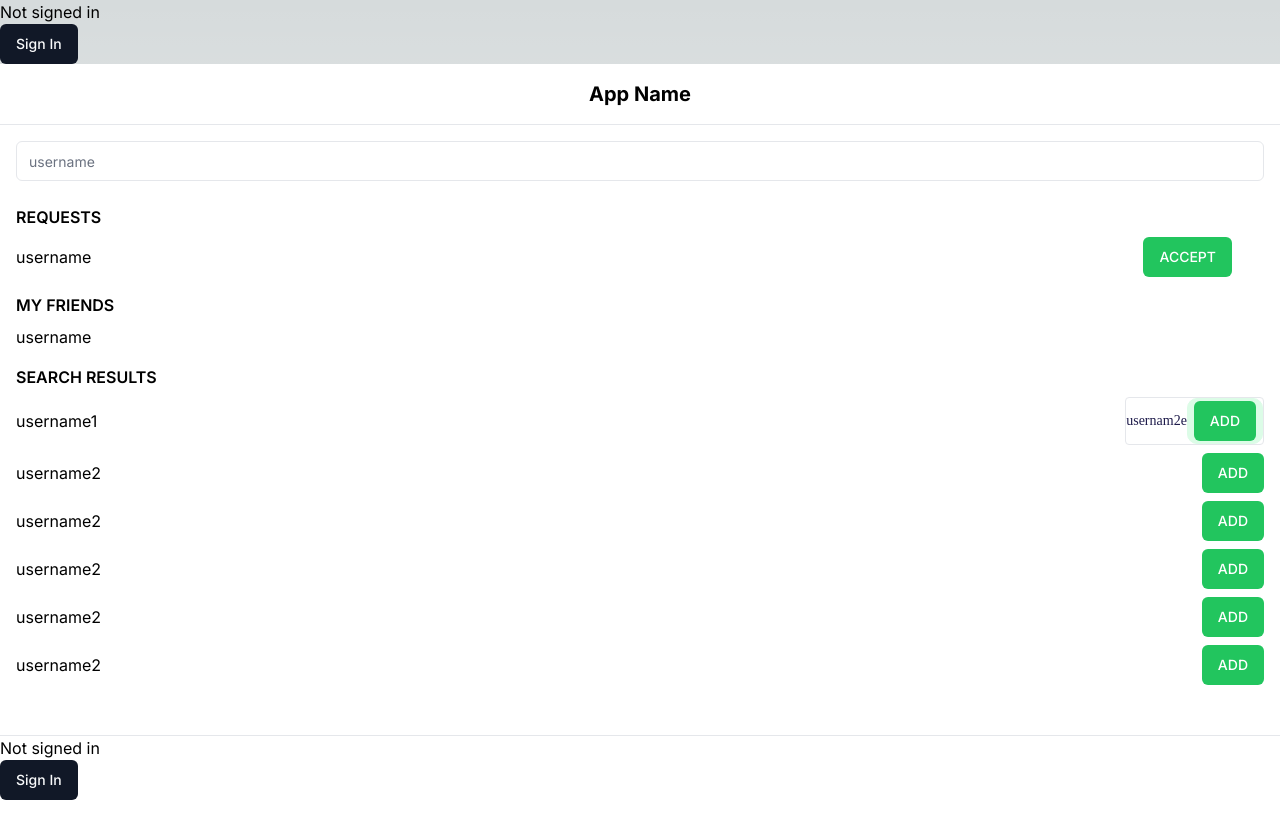
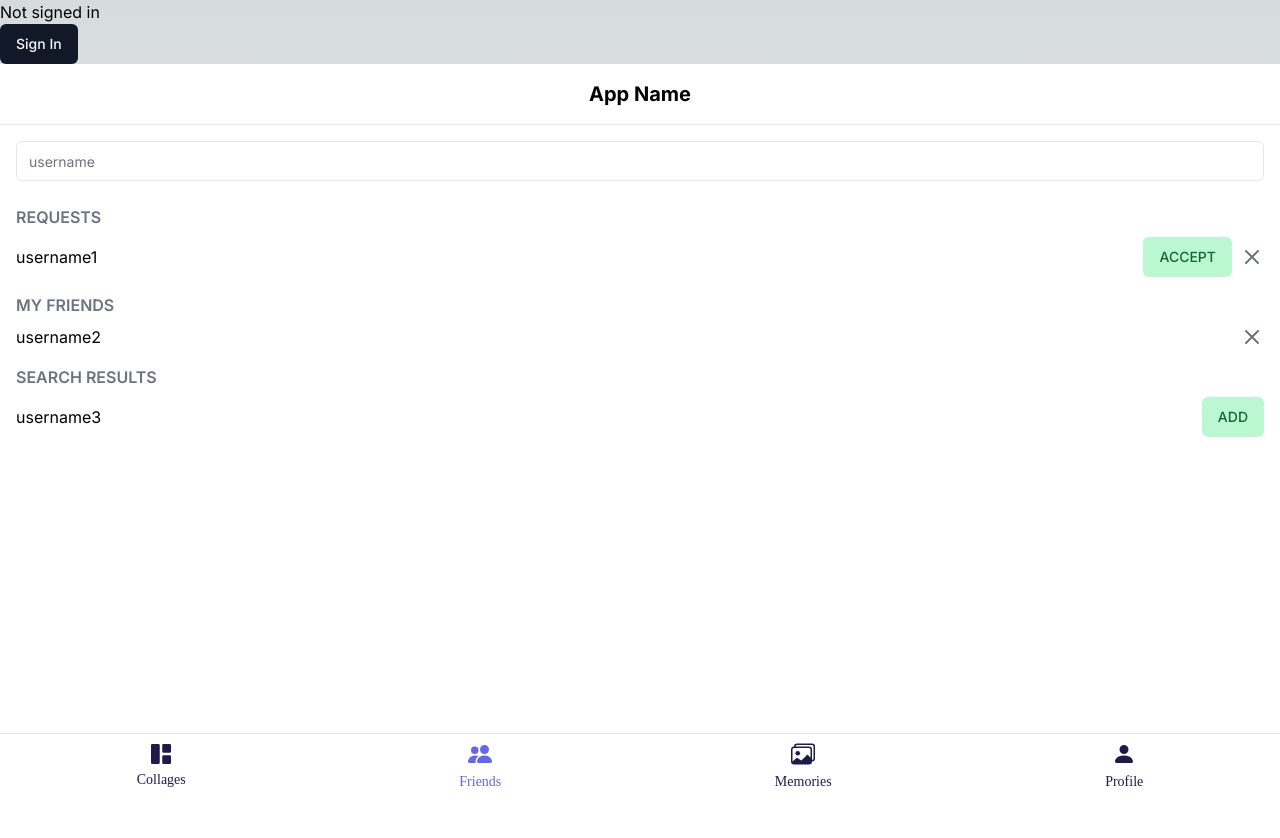
Before and after one commit to KihyeokK/McHacks-11, a Next.js app in the folder frontend/: page /friends in a window 1280 px wide. Shown: the top 838 px of the page. Built offline with nearby package versions, Linux system fonts and the light colour scheme; no server answers.

Commit message:
add friends page

```diff
--- a/frontend/app/api/auth/[...nextauth]/route.ts
+++ b/frontend/app/api/auth/[...nextauth]/route.ts
@@ -6,8 +6,14 @@ export const authOptions = {
         GitHubProvider({
             clientId: process.env.GITHUB_ID ?? "",
             clientSecret: process.env.GITHUB_SECRET ?? "",
+            authorization: {
+                params: {
+                prompt: "consent",
+                },
+            },
         }),
     ],
+    database: process.env.DATABASE_URL,
 };
 
 export const handler = NextAuth(authOptions);
--- a/frontend/app/page.tsx
+++ b/frontend/app/page.tsx
@@ -1,3 +1,4 @@
+"use client";
 import Image from "next/image";
 import Login from "@/components/login";
 import {Main} from "@/components/main";
--- a/frontend/components/friends.tsx
+++ b/frontend/components/friends.tsx
@@ -1,8 +1,11 @@
+"use client"
+import React, { useState } from 'react';
 import { Input } from "@/components/ui/input"
 import { Button } from "@/components/ui/button"
 import Header from "@/components/Header";
-import NavBar from "@/components/NavBar";
+import NavBar from "@/components/BottomNavBar";
 export function Friends() {
+  const [isVisible, setIsVisible] = useState(true);
   return (
     <div className="bg-white min-h-screen">
       <Header/>
@@ -11,57 +14,30 @@ export function Friends() {
           <Input className="w-full" placeholder="username" type="text" />
         </div>
         <section>
-          <h2 className="mb-2 font-semibold">REQUESTS</h2>
-          <div className="flex items-center justify-between mb-4">
-            <span>username</span>
-            <div className="flex space-x-2">
-              <Button className="bg-green-500 text-white">ACCEPT</Button>
-              <XIcon className="h-6 w-6" />
+          <h2 className="mb-2 font-semibold text-gray-500">REQUESTS</h2>
+          {isVisible && (
+            <div className="flex items-center justify-between mb-4 text-black">
+              <span>username1</span>
+              <div className="flex items-center space-x-2">
+                <Button variant="green">ACCEPT</Button>
+                <XIcon className="h-6 w-6 text-gray-500" onClick={() => setIsVisible(false)} />
+              </div>
             </div>
+          )}
+        </section>
+        <section>
+          <h2 className="mb-2 font-semibold text-gray-500">MY FRIENDS</h2>
+          <div className="flex items-center justify-between mb-4 text-black">
+            <span>username2</span>
+            <XIcon className="h-6 w-6 text-gray-500"/>
           </div>
         </section>
         <section>
-          <h2 className="mb-2 font-semibold">MY FRIENDS</h2>
-          <div className="flex items-center justify-between mb-4">
-            <span>username</span>
-            <XIcon className="h-6 w-6" />
-          </div>
-        </section>
-        <section>
-          <h2 className="mb-2 font-semibold">SEARCH RESULTS</h2>
+          <h2 className="mb-2 font-semibold text-gray-500">SEARCH RESULTS</h2>
           <div className="space-y-2">
-            <div className="flex items-center justify-between">
-              <span>username1</span>
-                <div className="self-stretch rounded border justify-between items-center inline-flex">
-                  <div className="text-indigo-950 text-sm font-normal font-['Rubik'] leading-[16.80px]">usernam2e</div>
-                    <div className="justify-end items-center gap-2 flex">
-                      <div className="px-1.5 py-0.5 bg-green-100 rounded-[10px] border border-green-100 justify-center items-center gap-2 flex">
-                        <div className="bg-green-600 bg-opacity-0 flex-col justify-center items-start inline-flex">
-                          <Button className="bg-green-500 text-white">ADD</Button>
-                        </div>
-                      </div>
-                    </div>
-                  </div>
-                </div>
-            <div className="flex items-center justify-between">
-              <span>username2</span>
-              <Button className="bg-green-500 text-white">ADD</Button>
-            </div>
-            <div className="flex items-center justify-between">
-              <span>username2</span>
-              <Button className="bg-green-500 text-white">ADD</Button>
-            </div>
-            <div className="flex items-center justify-between">
-              <span>username2</span>
-              <Button className="bg-green-500 text-white">ADD</Button>
-            </div>
-            <div className="flex items-center justify-between">
-              <span>username2</span>
-              <Button className="bg-green-500 text-white">ADD</Button>
-            </div>
-            <div className="flex items-center justify-between">
-              <span>username2</span>
-              <Button className="bg-green-500 text-white">ADD</Button>
+            <div className="flex items-center justify-between text-black">
+              <span>username3</span>
+                <Button variant="green">ADD</Button>
             </div>
           </div>
         </section>
@@ -81,15 +57,14 @@ function XIcon(props) {
       xmlns="http://www.w3.org/2000/svg"
       width="24"
       height="24"
-      viewBox="0 24"
+      viewBox="0 0 24 24"
       fill="none"
       stroke="currentColor"
       strokeWidth="2"
       strokeLinecap="round"
       strokeLinejoin="round"
     >
-      <path d="M18 6 18" />
-      <path d="m6 6 12" />
+      <path d="M6 18L18 6M6 6l12 12" />
     </svg>
   )
 }
--- a/frontend/components/ui/button.tsx
+++ b/frontend/components/ui/button.tsx
@@ -18,6 +18,7 @@ const buttonVariants = cva(
           "bg-gray-100 text-gray-900 hover:bg-gray-100/80 dark:bg-gray-800 dark:text-gray-50 dark:hover:bg-gray-800/80",
         ghost: "hover:bg-gray-100 hover:text-gray-900 dark:hover:bg-gray-800 dark:hover:text-gray-50",
         link: "text-gray-900 underline-offset-4 hover:underline dark:text-gray-50",
+        green: "bg-green-200 text-green-800",
       },
       size: {
         default: "h-10 px-4 py-2",
```
Also changed, not shown: 1 other file (tests, documents, lock files or other folders).
